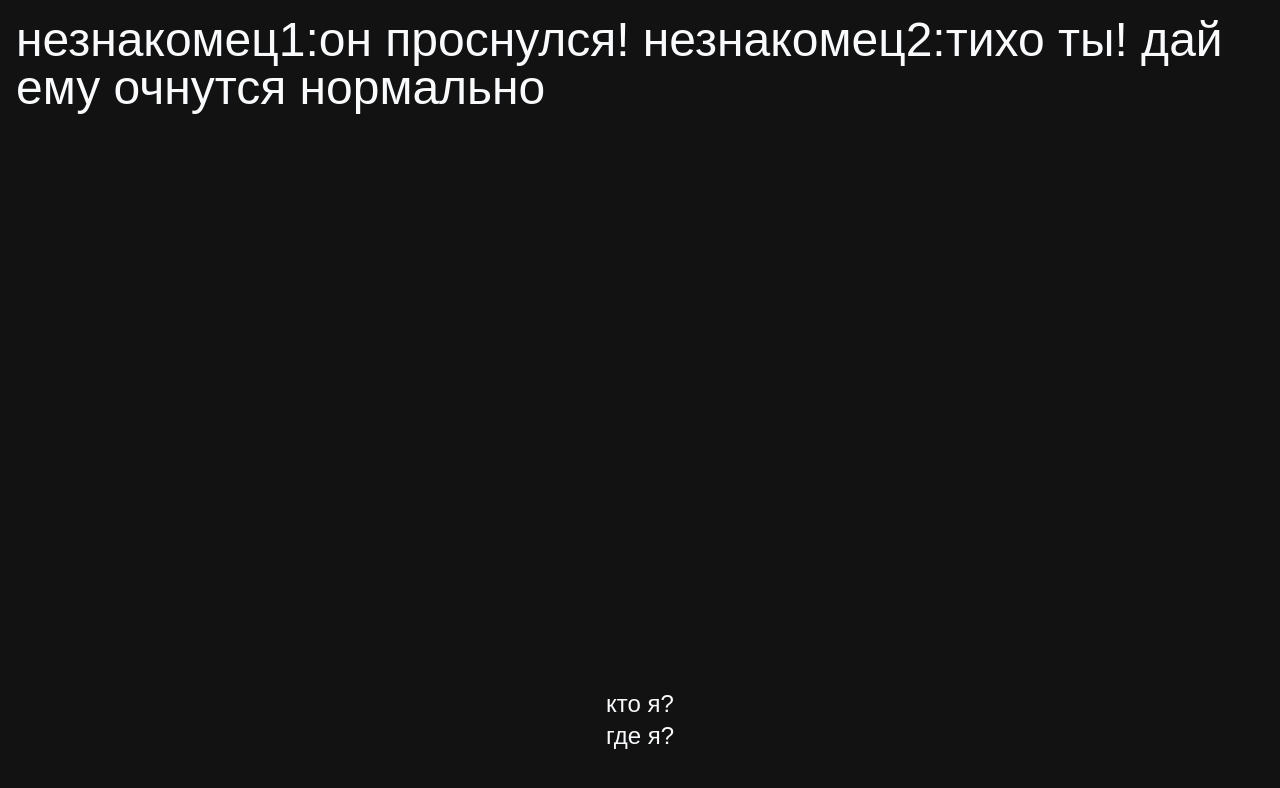
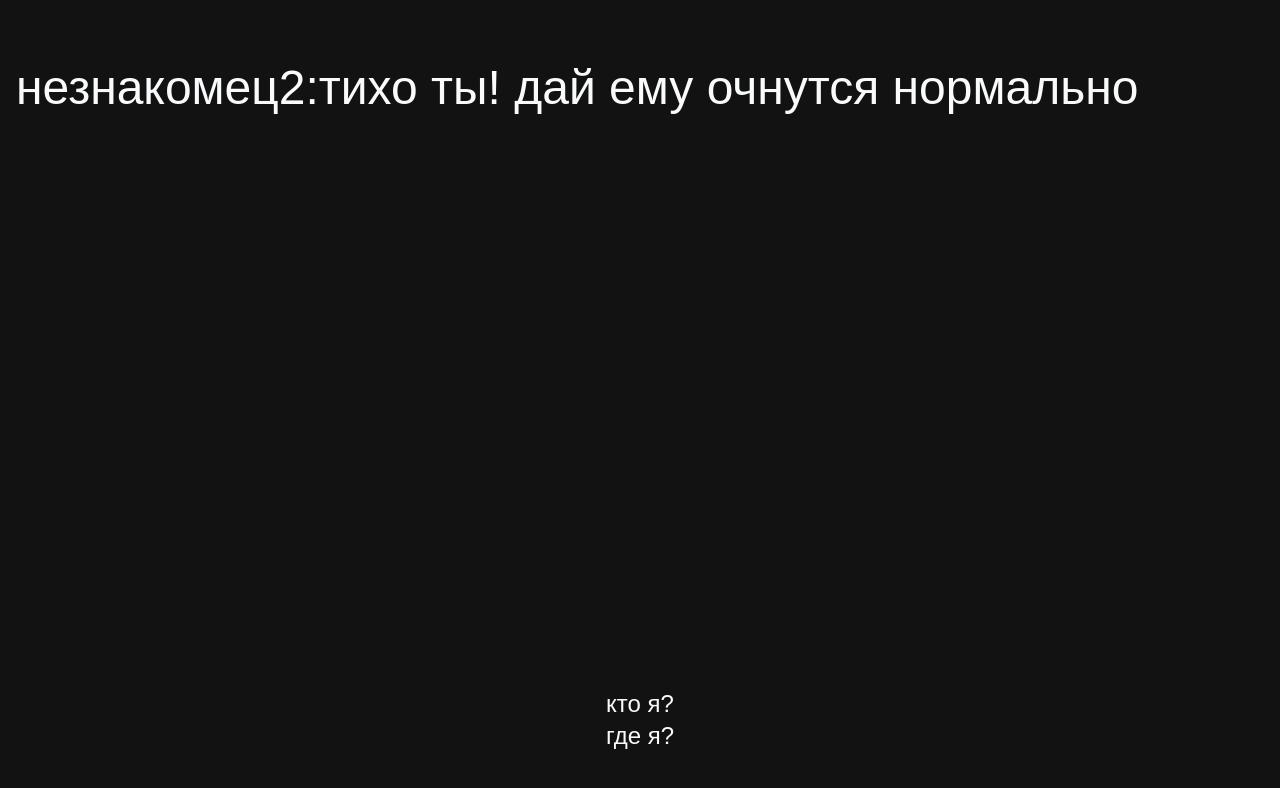
Before and after one commit to shalker760/Kray, a Next.js app: page /a-1 in a window 1280 px wide. Shown: the top 788 px of the page. Built offline with nearby package versions, Linux system fonts and the light colour scheme.

Commit message:
текст

```diff
--- a/app/a-1/page.tsx
+++ b/app/a-1/page.tsx
@@ -10,7 +10,7 @@ export default function event1() {
     <>
       <div className='py-2 text-5xl'>
       <TypingText duration={500}>
-       незнакомец1:он проснулся!
+       <br>незнакомец1:он проснулся! </br>
        незнакомец2:тихо ты! дай ему очнутся нормально
 
         </TypingText>
--- a/app/start/page.tsx
+++ b/app/start/page.tsx
@@ -28,7 +28,7 @@ return null
   return (
     <>
       <Background />
-      <div className="p-4 h-[100dvh]">
+      <div className="p-4 py-2 text-5xl">
 
       <div>
         <TypingText duration={500}>
```
